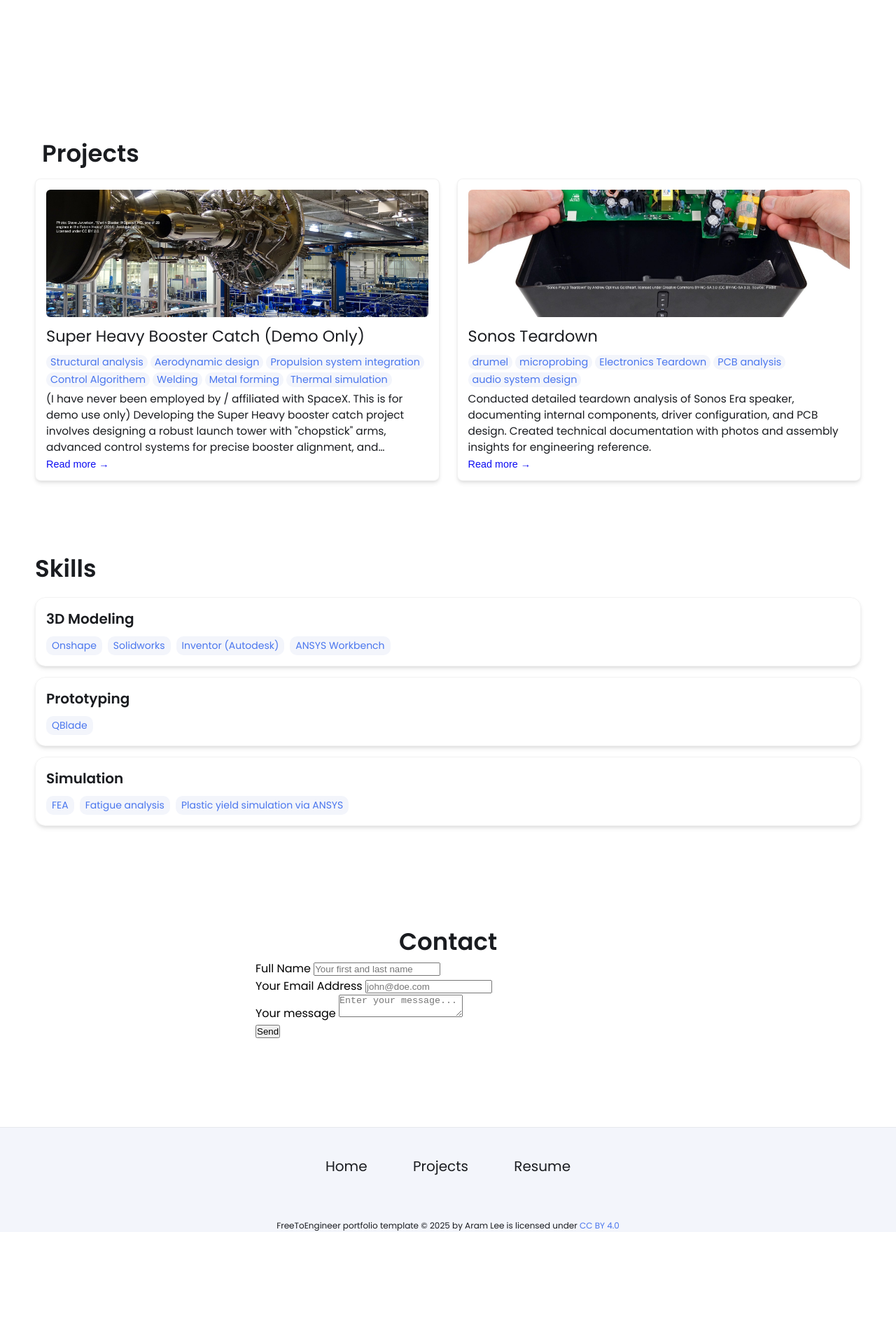
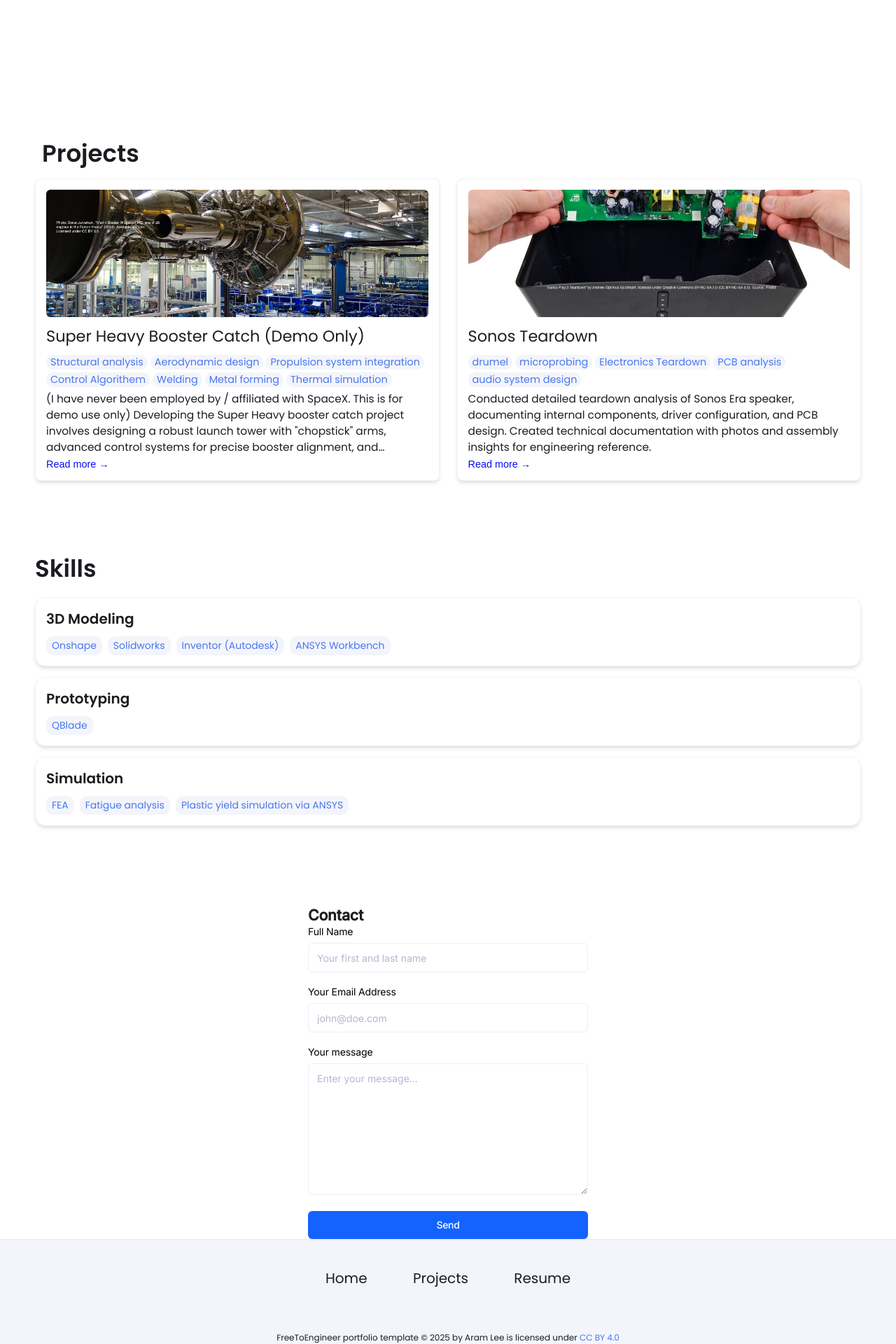
Before and after one commit to JosephWah/JosephW.github.io, a Jekyll site: the page built from index.html, in a window 1280 px wide. Shown: the part 839-2759 px from the top of the page at 70% size. Built offline with Jekyll 4.4.1, drawn with Linux system fonts in a browser that asks for light colours; before the commit the page ends 2599 px from its top, so only the background shows below that.

Commit message:
Update contact.html

```diff
--- a/_includes/contact.html
+++ b/_includes/contact.html
@@ -20,7 +20,7 @@
   </section> -->
 
 <!-- modify this form HTML as you wish and place wherever you want your form -->
-<section id="contact" class="contact-section">
+<section id="contact" class="formcarry-container">
  <h2>Contact</h2>
   <form action="https://formcarry.com/s/Bbzh3gHY_B4" method="POST" enctype="multipart/form-data">
 
@@ -44,7 +44,7 @@
     </div>
 
   </form>
-
+</section>
 
 <style>
 
@@ -224,4 +224,3 @@
 
     /*=====  End of Fields  ======*/
  </style>
-</section>
```
